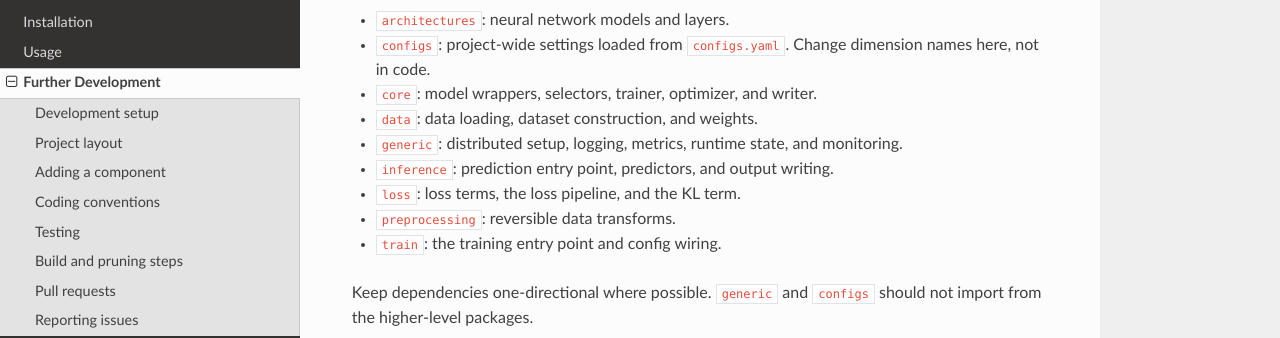
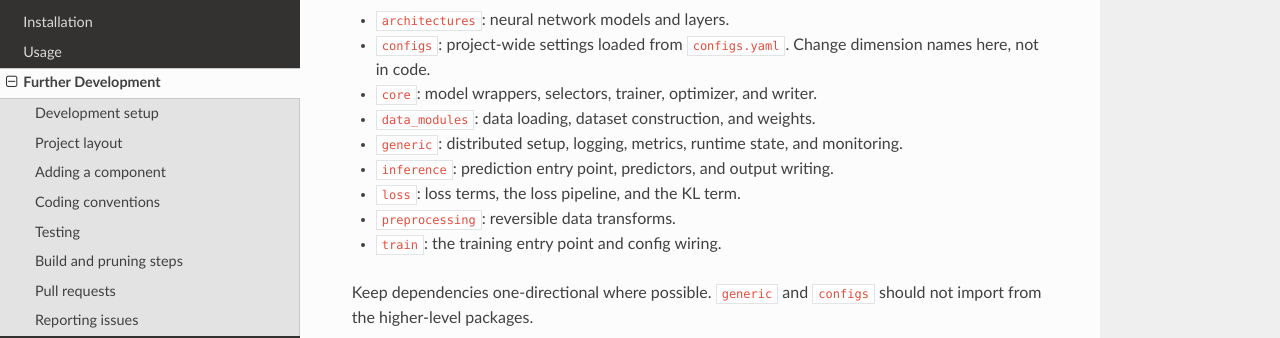
Before and after one commit to ParsaGooya/CCCma-PPP, a Sphinx documentation site: the page built from docs/source/start_here/further_development.rst, in a window 1280 px wide and 900 px high, scrolled down 360 px. Shown: the part 147-485 px from the top of the window. Built offline with Sphinx 7.4.7 and the Read the Docs theme 3.1.0, drawn with Linux system fonts in a browser that asks for light colours.

Commit message:
Revert "renamed data_modules to data in docs further_development.rst"
This reverts commit 20d6a380513db9e206fa7e61cce43919a1361891.

```diff
--- a/docs/source/start_here/further_development.rst
+++ b/docs/source/start_here/further_development.rst
@@ -18,7 +18,7 @@ Each top-level package has one job. See the module overview files in ``docs/`` f
 - ``architectures``: neural network models and layers.
 - ``configs``: project-wide settings loaded from ``configs.yaml``. Change dimension names here, not in code.
 - ``core``: model wrappers, selectors, trainer, optimizer, and writer.
-- ``data``: data loading, dataset construction, and weights.
+- ``data_modules``: data loading, dataset construction, and weights.
 - ``generic``: distributed setup, logging, metrics, runtime state, and monitoring.
 - ``inference``: prediction entry point, predictors, and output writing.
 - ``loss``: loss terms, the loss pipeline, and the KL term.
```
